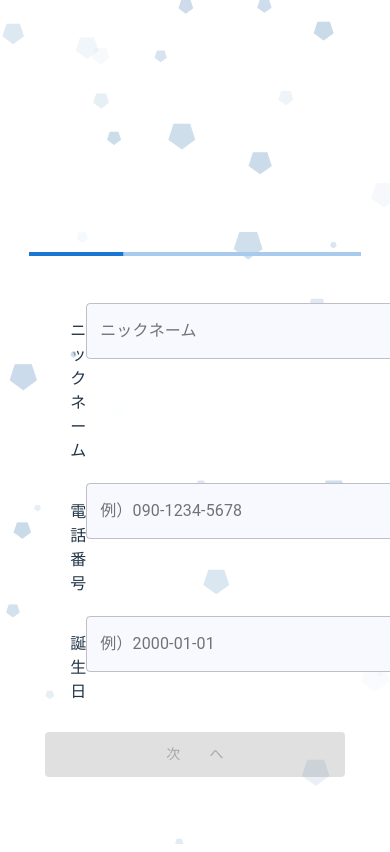
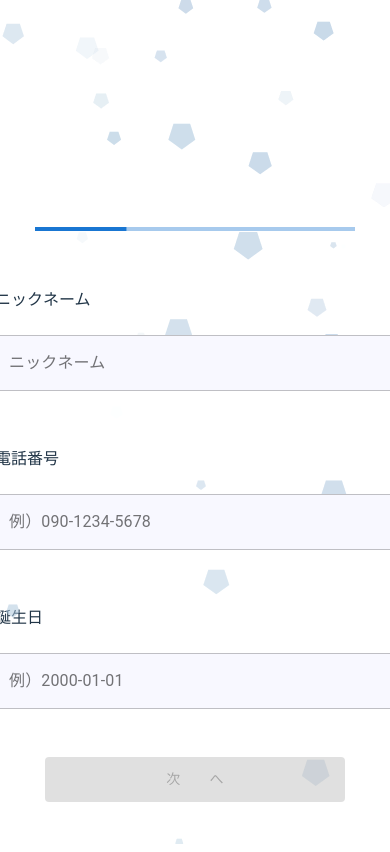
Before and after one commit to Koichi5/behavioral_economics, a React (Vite) app: page /second_page in a window 390 px wide. Shown: the top 852 px of the page. Built offline with nearby package versions, Linux system fonts and the light colour scheme; no server answers; the database is empty.

Commit message:
make stepper and form responsive

```diff
--- a/src/view/templates/blood_type_and_motivation_page.tsx
+++ b/src/view/templates/blood_type_and_motivation_page.tsx
@@ -12,15 +12,24 @@ import { CustomMobileStepper } from "../atoms/mobile_stepper";
 import { useMedia } from "react-use";
 
 const useStyles = makeStyles(() => ({
+
   root: {
     position: "relative",
     top: "10%",
   },
 
+  formWrapper: {
+    display: "flex",
+    flexDirection: "column",
+    alignItems: "center",
+  },
+
   fieldWrapper: {
     display: "flex",
+    flexDirection: "column",
     justifyContent: "space-between",
-    alignItems: "baseline",
+    textAlign: "start",
+    alignItems: "start",
     paddingLeft: "20%",
     paddingRight: "20%",
   },
@@ -188,12 +197,13 @@ export const BloodTypeAndMotivationPage = () => {
     })();
     window.onpopstate = () => {
       _onBrowserBack();
-    }
+    };
   });
   return (
     <div className={classes.root}>
       <CustomParticle />
       {isWide ? <CustomStepper arg1={5} /> : <CustomMobileStepper arg1={6} />}
+      <div className={classes.formWrapper}>
         <div className={classes.fieldWrapper}>
           <p>血液型</p>
           <FormControl className={classes.field}>
@@ -255,5 +265,6 @@ export const BloodTypeAndMotivationPage = () => {
           <Route path="/seventh_page" element={<SchoolInfoPage />}></Route>
         </Routes>
       </div>
+    </div>
   );
 };
--- a/src/view/templates/email_and_password_page.tsx
+++ b/src/view/templates/email_and_password_page.tsx
@@ -20,15 +20,24 @@ import { useMedia } from "react-use";
 import { CustomMobileStepper } from "../atoms/mobile_stepper";
 
 const useStyles = makeStyles(() => ({
+
   root: {
     position: "relative",
     top: "10%",
   },
 
+  formWrapper: {
+    display: "flex",
+    flexDirection: "column",
+    alignItems: "center",
+  },
+
   fieldWrapper: {
     display: "flex",
+    flexDirection: "column",
     justifyContent: "space-between",
-    alignItems: "baseline",
+    textAlign: "start",
+    alignItems: "start",
     paddingLeft: "20%",
     paddingRight: "20%",
   },
@@ -174,6 +183,7 @@ function EmailAndPasswordPage() {
       <div>
         {isWide ? <CustomStepper arg1={0} /> : <CustomMobileStepper arg1={1} />}
       </div>
+      <div className={classes.formWrapper}>
         <div className={classes.fieldWrapper}>
           <p>メールアドレス</p>
           <TextField
@@ -250,6 +260,7 @@ function EmailAndPasswordPage() {
           ></Route>
         </Routes>
       </div>
+    </div>
   );
 }
 
--- a/src/view/templates/gender_and_work_and_hobby_page.tsx
+++ b/src/view/templates/gender_and_work_and_hobby_page.tsx
@@ -18,13 +18,22 @@ import { useMedia } from "react-use";
 import { CustomMobileStepper } from "../atoms/mobile_stepper";
 
 const useStyles = makeStyles(() => ({
+
   root: {
     position: "relative",
     top: "10%",
   },
 
+  formWrapper: {
+    display: "flex",
+    flexDirection: "column",
+    alignItems: "center",
+  },
+
   fieldWrapper: {
     display: "flex",
+    flexDirection: "column",
+    textAlign: "start",
     justifyContent: "space-between",
     alignItems: "baseline",
     paddingLeft: "20%",
@@ -242,6 +251,7 @@ export const GenderAndWorkAndHobbyPage = () => {
       <div>
         {isWide ? <CustomStepper arg1={2} /> : <CustomMobileStepper arg1={3} />}
       </div>
+      <div className={classes.formWrapper}>
       <div className={classes.fieldWrapper}>
         <p>性別</p>
         <FormControl className={classes.field}>
@@ -303,6 +313,7 @@ export const GenderAndWorkAndHobbyPage = () => {
       <Routes>
         <Route path="/fourth_page" element={<PostAndAddressPage />}></Route>
       </Routes>
+      </div>
     </div>
   );
 };
--- a/src/view/templates/nickname_and_phone_and_birth_page.tsx
+++ b/src/view/templates/nickname_and_phone_and_birth_page.tsx
@@ -11,15 +11,24 @@ import { useMedia } from "react-use";
 import { CustomMobileStepper } from "../atoms/mobile_stepper";
 
 const useStyles = makeStyles(() => ({
+
   root: {
     position: "relative",
     top: "10%",
   },
 
+  formWrapper: {
+    display: "flex",
+    flexDirection: "column",
+    alignItems: "center",
+  },
+
   fieldWrapper: {
     display: "flex",
+    flexDirection: "column",
     justifyContent: "space-between",
-    alignItems: "baseline",
+    textAlign: "start",
+    alignItems: "start",
     paddingLeft: "20%",
     paddingRight: "20%",
   },
@@ -60,13 +69,10 @@ export const NicknameAndPhoneAndBirthPage = () => {
       "nicknameAndPhoneAndBirthSubmission",
       "VBWeQgZmJSEwJZ4STudk"
     );
-    updateDoc(
-      nicknameAndPhoneAndBirthSubmitDoc,
-      {
-        count: currentCount + 1,
-      }
-    );
-  }
+    updateDoc(nicknameAndPhoneAndBirthSubmitDoc, {
+      count: currentCount + 1,
+    });
+  };
 
   const updateNickNameCount = () => {
     const nickNameCollectionPath = doc(
@@ -81,7 +87,7 @@ export const NicknameAndPhoneAndBirthPage = () => {
         count: currentNickNameCount + 1,
       });
     }
-  }
+  };
 
   const updatePhoneCount = () => {
     const phoneCollectionPath = doc(
@@ -96,7 +102,7 @@ export const NicknameAndPhoneAndBirthPage = () => {
         count: currentPhoneCount + 1,
       });
     }
-  }
+  };
 
   const updateBirthCount = () => {
     const birthCollectionPath = doc(
@@ -111,7 +117,7 @@ export const NicknameAndPhoneAndBirthPage = () => {
         count: currentBirthCount + 1,
       });
     }
-  }
+  };
 
   const fetchNicknameAndPhoneAndBirthSubmissionCount = async () => {
     var nicknameAndPhoneAndBirthSubmitCount = 0;
@@ -230,6 +236,7 @@ export const NicknameAndPhoneAndBirthPage = () => {
     <div className={classes.root}>
       <CustomParticle />
       {isWide ? <CustomStepper arg1={1} /> : <CustomMobileStepper arg1={2} />}
+      <div className={classes.formWrapper}>
       <div className={classes.fieldWrapper}>
         <p>ニックネーム</p>
         <TextField
@@ -287,6 +294,7 @@ export const NicknameAndPhoneAndBirthPage = () => {
           element={<GenderAndWorkAndHobbyPage />}
         ></Route>
       </Routes>
+      </div>
     </div>
   );
 };
--- a/src/view/templates/other_phone_and_name_page.tsx
+++ b/src/view/templates/other_phone_and_name_page.tsx
@@ -11,15 +11,24 @@ import { CustomMobileStepper } from "../atoms/mobile_stepper";
 import { useMedia } from "react-use";
 
 const useStyles = makeStyles(() => ({
+
   root: {
     position: "relative",
     top: "10%",
   },
 
+  formWrapper: {
+    display: "flex",
+    flexDirection: "column",
+    alignItems: "center",
+  },
+
   fieldWrapper: {
     display: "flex",
+    flexDirection: "column",
     justifyContent: "space-between",
-    alignItems: "baseline",
+    textAlign: "start",
+    alignItems: "start",
     paddingLeft: "20%",
     paddingRight: "20%",
   },
@@ -223,12 +232,13 @@ export const OtherPhoneAndNamePage = () => {
     })();
     window.onpopstate = () => {
       _onBrowserBack();
-    }
+    };
   });
   return (
     <div className={classes.root}>
       <CustomParticle />
       {isWide ? <CustomStepper arg1={4} /> : <CustomMobileStepper arg1={5} />}
+      <div className={classes.formWrapper}>
         <div className={classes.fieldWrapper}>
           <p>緊急連絡先</p>
           <TextField
@@ -265,7 +275,9 @@ export const OtherPhoneAndNamePage = () => {
         {errors.name && <span>エラーが発生しました</span>}
         <Link to="/sixth_page">
           <Button
-          disabled={otherPhone == "" || otherName == "" || otherRelation == ""}
+            disabled={
+              otherPhone == "" || otherName == "" || otherRelation == ""
+            }
             variant="contained"
             color="primary"
             onClick={_onPressed}
@@ -287,5 +299,6 @@ export const OtherPhoneAndNamePage = () => {
           ></Route>
         </Routes>
       </div>
+    </div>
   );
 };
--- a/src/view/templates/post_and_address_page.tsx
+++ b/src/view/templates/post_and_address_page.tsx
@@ -11,15 +11,24 @@ import { useMedia } from "react-use";
 import { CustomMobileStepper } from "../atoms/mobile_stepper";
 
 const useStyles = makeStyles(() => ({
+
   root: {
     position: "relative",
     top: "10%",
   },
 
+  formWrapper: {
+    display: "flex",
+    flexDirection: "column",
+    alignItems: "center",
+  },
+
   fieldWrapper: {
     display: "flex",
+    flexDirection: "column",
     justifyContent: "space-between",
-    alignItems: "baseline",
+    textAlign: "start",
+    alignItems: "start",
     paddingLeft: "20%",
     paddingRight: "20%",
   },
@@ -223,12 +232,13 @@ export const PostAndAddressPage = () => {
     })();
     window.onpopstate = () => {
       _onBrowserBack();
-    }
+    };
   });
   return (
     <div className={classes.root}>
       <CustomParticle />
       {isWide ? <CustomStepper arg1={3} /> : <CustomMobileStepper arg1={4} />}
+      <div className={classes.formWrapper}>
         <div className={classes.fieldWrapper}>
           <p>郵便番号</p>
           <TextField
@@ -284,5 +294,6 @@ export const PostAndAddressPage = () => {
           <Route path="/fifth_page" element={<OtherPhoneAndNamePage />}></Route>
         </Routes>
       </div>
+    </div>
   );
 };
--- a/src/view/templates/school_info_page.tsx
+++ b/src/view/templates/school_info_page.tsx
@@ -18,15 +18,24 @@ import { CustomMobileStepper } from "../atoms/mobile_stepper";
 import { useMedia } from "react-use";
 
 const useStyles = makeStyles(() => ({
+
   root: {
     position: "relative",
     top: "10%",
   },
 
+  formWrapper: {
+    display: "flex",
+    flexDirection: "column",
+    alignItems: "center",
+  },
+
   fieldWrapper: {
     display: "flex",
+    flexDirection: "column",
     justifyContent: "space-between",
-    alignItems: "baseline",
+    textAlign: "start",
+    alignItems: "start",
     paddingLeft: "20%",
     paddingRight: "20%",
   },
@@ -301,12 +310,13 @@ export const SchoolInfoPage = () => {
     })();
     window.onpopstate = () => {
       _onBrowserBack();
-    }
+    };
   });
   return (
     <div className={classes.root}>
       <CustomParticle />
       {isWide ? <CustomStepper arg1={6} /> : <CustomMobileStepper arg1={7} />}
+      <div className={classes.formWrapper}>
         <div className={classes.fieldWrapper}>
           <p>学校名</p>
           <TextField
@@ -519,5 +529,6 @@ export const SchoolInfoPage = () => {
           <Route path="/explanation_page" element={<ExplanationPage />}></Route>
         </Routes>
       </div>
+    </div>
   );
 };
```
Lines whose indentation alone changed are shown as unchanged.
